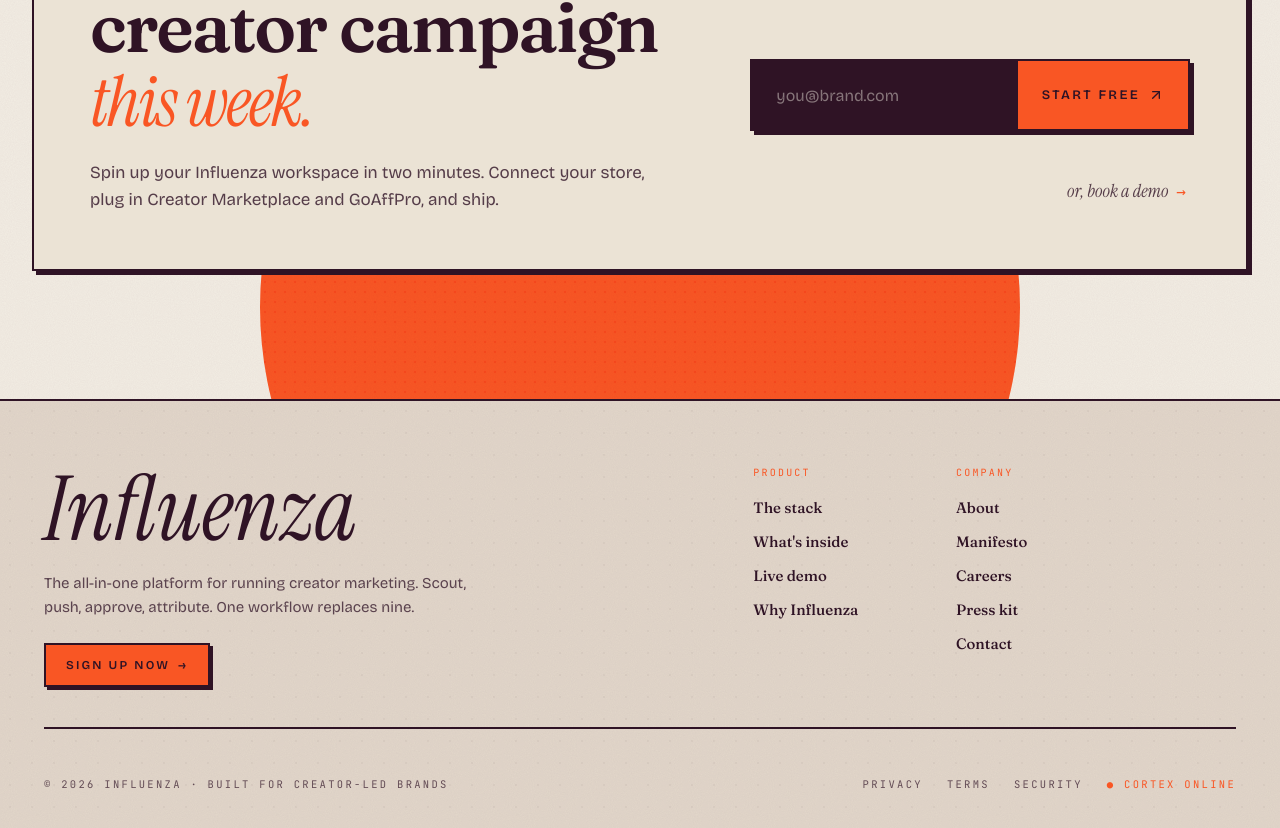
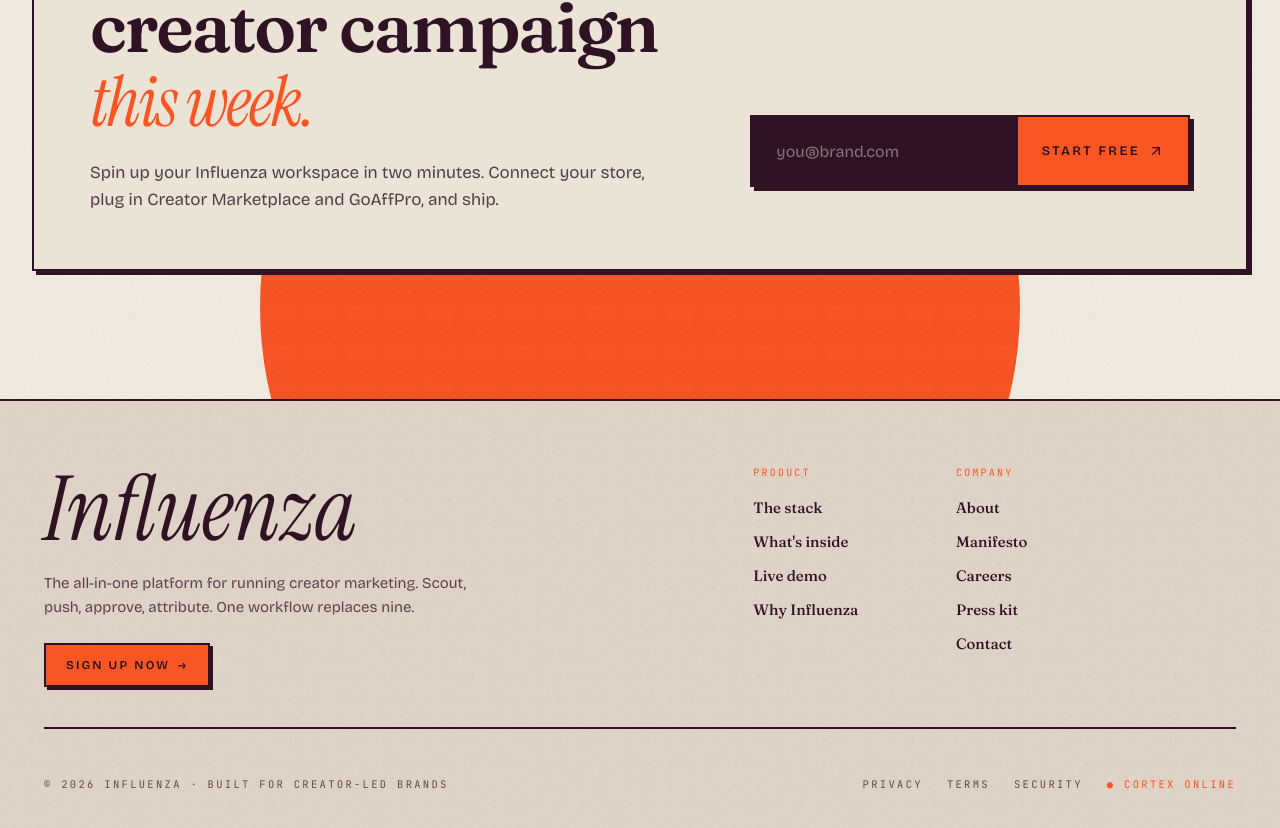
Before and after one commit to hemanth181818/Influenza_LP, a React (Vite) app: page / in a window 1280 px wide. Shown: the part 8139-8967 px from the top of the page. Built offline with nearby package versions, Linux system fonts and the light colour scheme.

Commit message:
Remove demo CTA

```diff
--- a/src/components/TestimonialQuote.tsx
+++ b/src/components/TestimonialQuote.tsx
@@ -256,18 +256,6 @@
                     </span>
                   )}
                 </p>
-                <a
-                  href="mailto:hello@influenza.app"
-                  className="inline-flex items-baseline gap-2 px-1 py-2 text-cream/80 hover:text-cream transition-colors min-h-[44px]"
-                >
-                  <span
-                    className="text-lg italic"
-                    style={{ fontFamily: "'Instrument Serif', serif" }}
-                  >
-                    or, book a demo
-                  </span>
-                  <span className="font-mono text-acid">→</span>
-                </a>
               </div>
             </div>
           </div>
```
